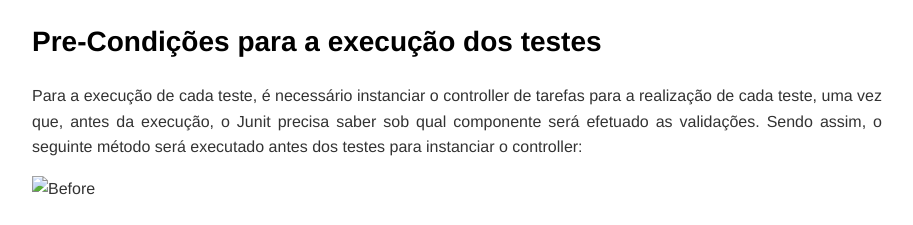
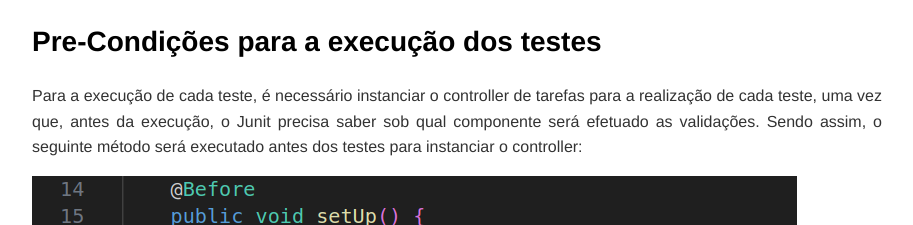
Before and after one commit to MrJabes762/Sistema-de-Gerenciamento-de-Tarefas, a plain HTML site: page resources/static/CasosDeTeste.html in a window 1280 px wide. Shown: the part 2632-2857 px from the top of the page, without its empty margins (183-1096 px from the left). Drawn offline with nearby package versions, Linux system fonts and the light colour scheme; the site is published under a folder, as on GitHub Pages, so addresses that start at the root find nothing.

Commit message:
Fix: Ajustes

```diff
--- a/resources/static/CasosDeTeste.html
+++ b/resources/static/CasosDeTeste.html
@@ -1067,7 +1067,7 @@
         <p>Para a execução de cada teste, é necessário instanciar o controller de tarefas para a realização de cada
             teste, uma vez que, antes da execução, o Junit precisa saber sob qual componente será efetuado as
             validações. Sendo assim, o seguinte método será executado antes dos testes para instanciar o controller:</p>
-        <p><img src="/out/casosDeTeste/BeforeTest.png" alt="Before"></p>
+        <p><img src="../../out/casosDeTeste/BeforeTest.png" alt="Before"></p>
         <h2 id="casos-de-teste">Casos de Teste </h2>
         <h3 id="ct1---teste-de-cadastro-de-tarefas-com-sucesso-testposttarefa">CT1 - Teste de Cadastro de tarefas com
             sucesso <code>(testPostTarefa())</code> </h3>
```
Also changed, not shown: index.html (+2 -2 lines), 1 other file.
